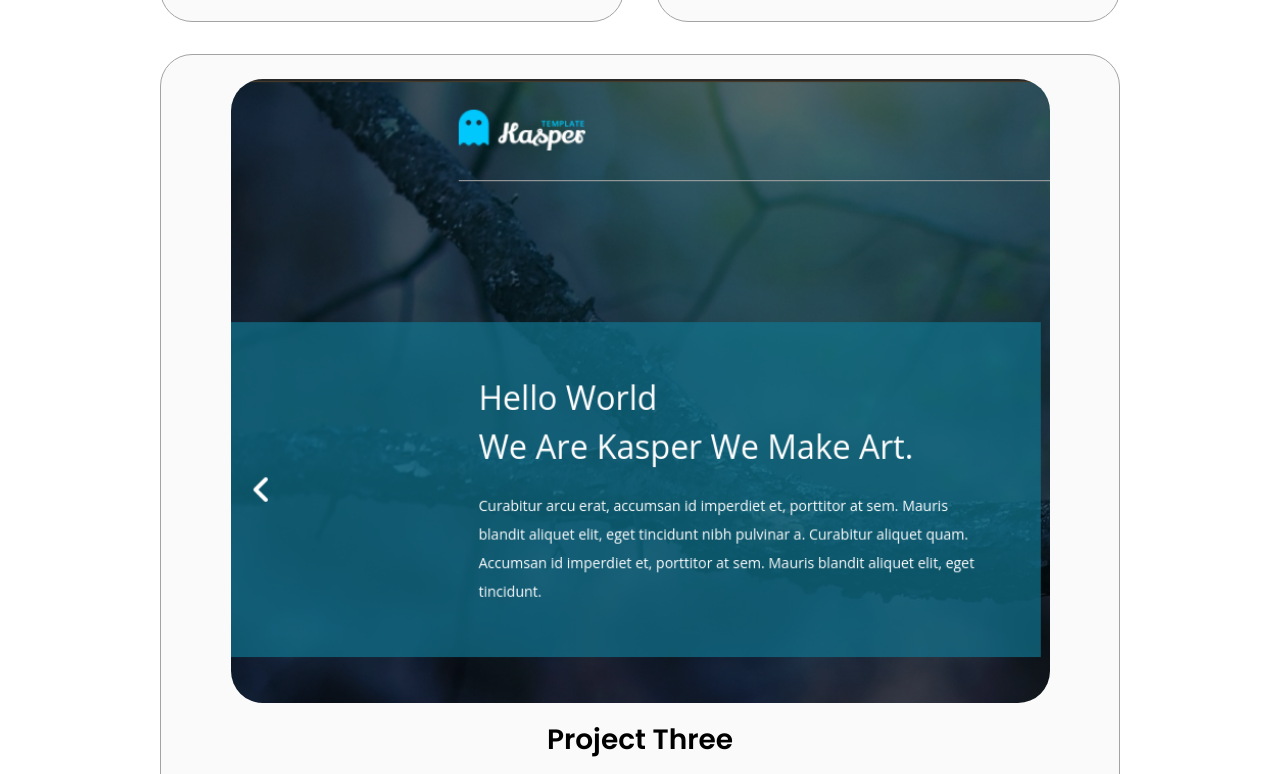
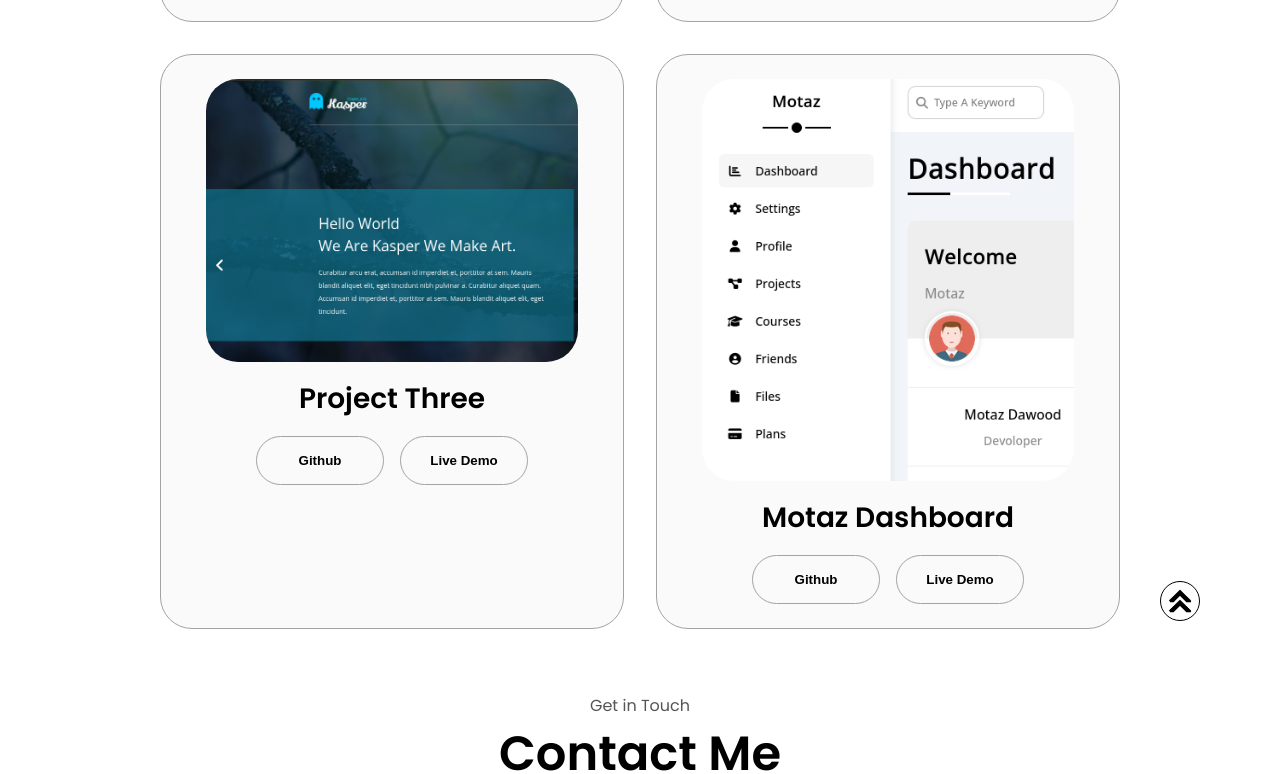
Before and after one commit to motaz-shokry/motaz-shokry.github.io, a plain HTML site: page index.html in a window 1280 px wide. Shown: the part 3117-3891 px from the top of the page. Drawn offline with Linux system fonts and the light colour scheme.

Commit message:
add project 4

```diff
--- a/index.html
+++ b/index.html
@@ -197,6 +197,16 @@
             <button class="btn2" onclick="window.open('https://motaz-shokry.github.io/FrontEnd_Template_Kasper_Psd/')">Live Demo</button>
           </div>
         </div>
+        <div class="project-container">
+          <div class="img-container">
+            <img src="imgs/Project4.png" alt="Project 1">
+          </div>
+          <h2>Motaz Dashboard</h2>
+          <div class="btn-container">
+            <button class="btn1" onclick="window.open('https://github.com/motaz-shokry/FrontEnd-Tempelate-HTMLAndCSS-Dashboard-Project')">Github</button>
+            <button class="btn2" onclick="window.open('https://motaz-shokry.github.io/FrontEnd-Tempelate-HTMLAndCSS-Dashboard-Project/')">Live Demo</button>
+          </div>
+        </div>
       </div>
       <img src="imgs/arrow.png" alt="Arrow icon" class="arrow-icon" onclick="location.href='./#profile'">
     </div>
```
Also changed, not shown: imgs/Project4.png (added).
